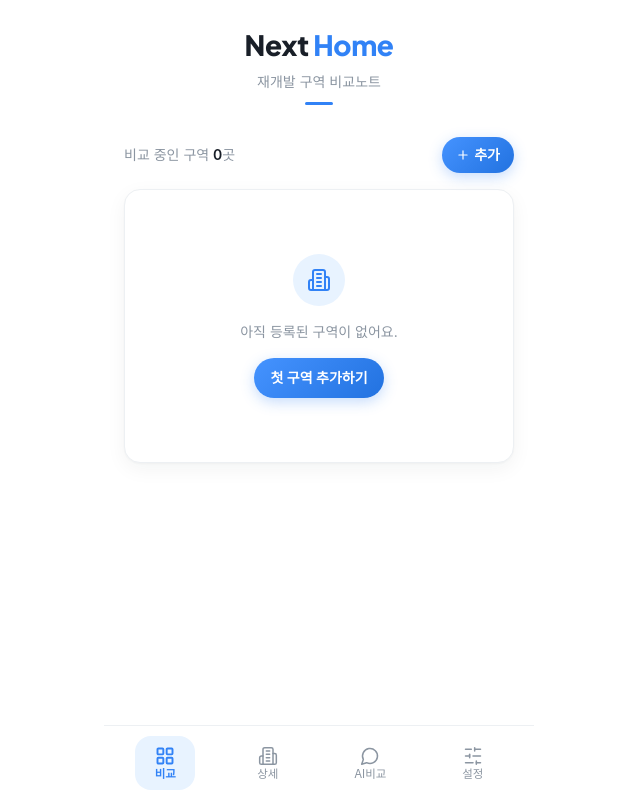
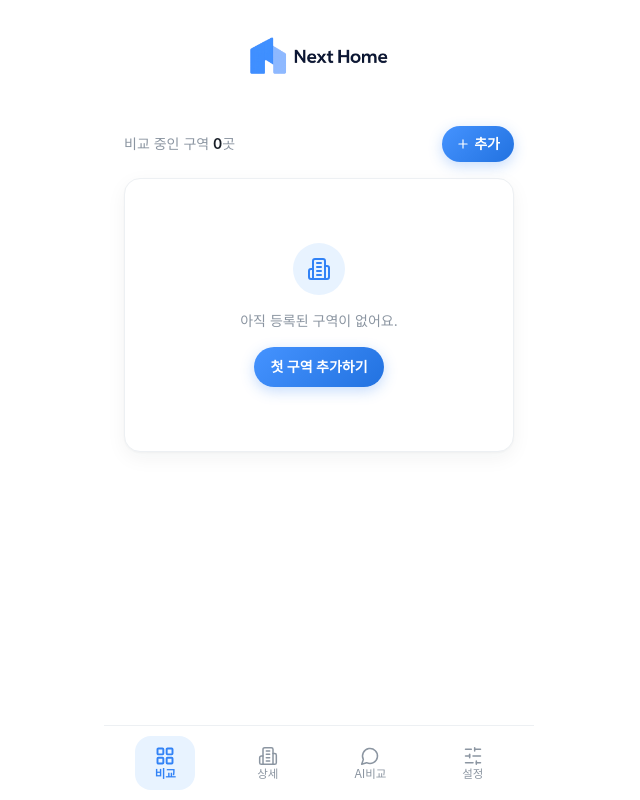
Before and after one commit to uzlnee/nextHome, a React (Vite) app: page / in a window 1280 px wide. Shown: the whole page, without its empty margins (321-961 px from the left). Built offline with nearby package versions, Linux system fonts and the light colour scheme.

Commit message:
feat: 메인 타이틀 이미지 추가

```diff
--- a/src/App.jsx
+++ b/src/App.jsx
@@ -360,12 +360,19 @@ export default function App() {
               );
             }
             return (
-              <div className="text-center">
-                <div style={{ fontFamily: "'Plus Jakarta Sans', sans-serif", fontWeight: 800, fontSize: 28, letterSpacing: '-0.4px', color: C.textPrimary }}>
-                  Next <span style={{ color: C.blue }}>Home</span>
-                </div>
-                <div className="text-sm mt-1.5" style={{ color: C.textMuted }}>재개발 구역 비교노트</div>
-                <div style={{ width: 28, height: 3, borderRadius: 999, background: C.blue, margin: '10px auto 0' }} />
+              <div className="flex justify-center">
+                <img
+                  src="/next-home-title.png"
+                  alt="Next Home"
+                  style={{
+                    width: 220,
+                    height: 70,
+                    objectFit: 'cover',
+                    objectPosition: 'center',
+                    borderRadius: 14,
+                    display: 'block',
+                  }}
+                />
               </div>
             );
           })()}
```
Also changed, not shown: public/next-home-title.png (added).
